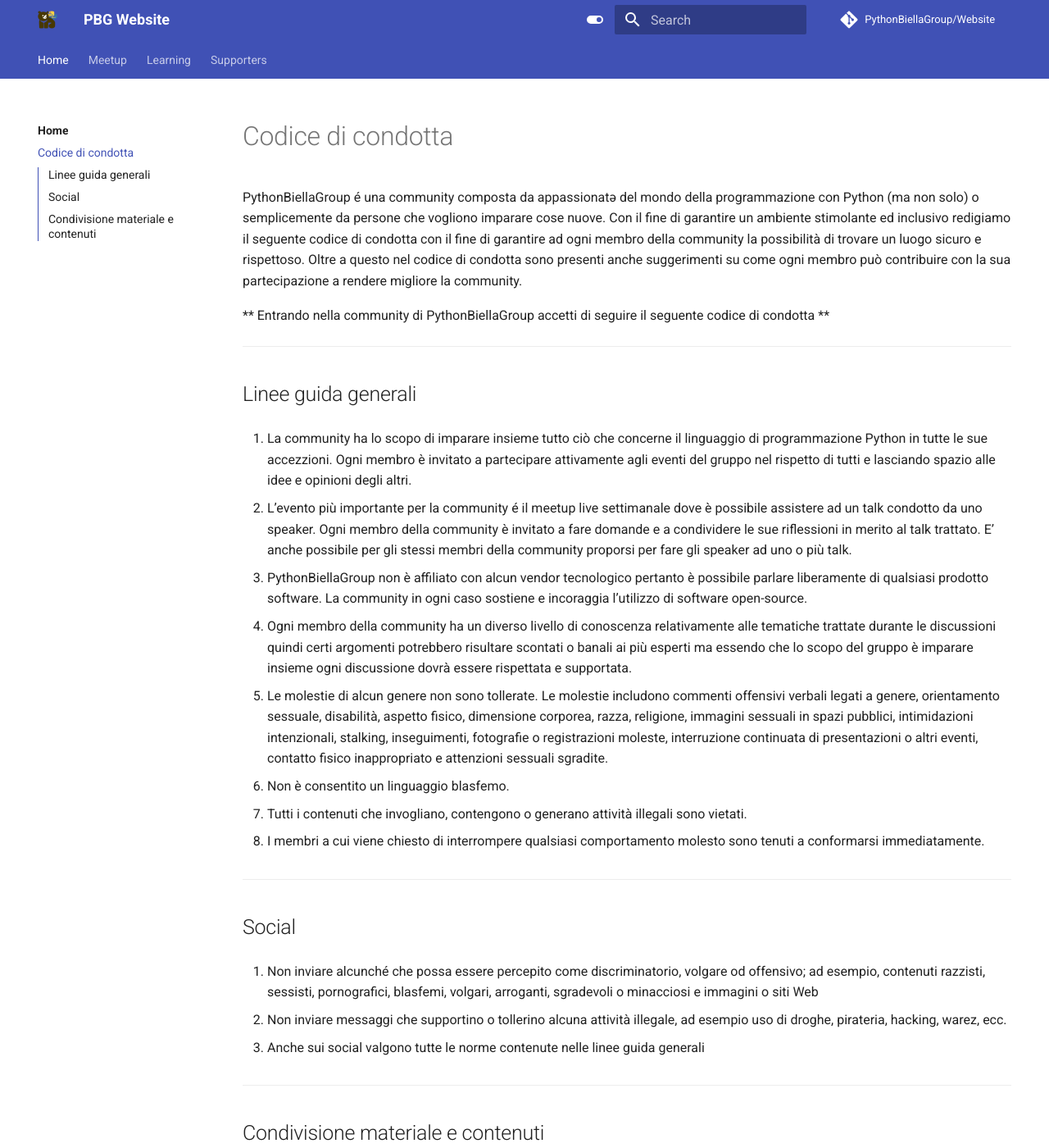
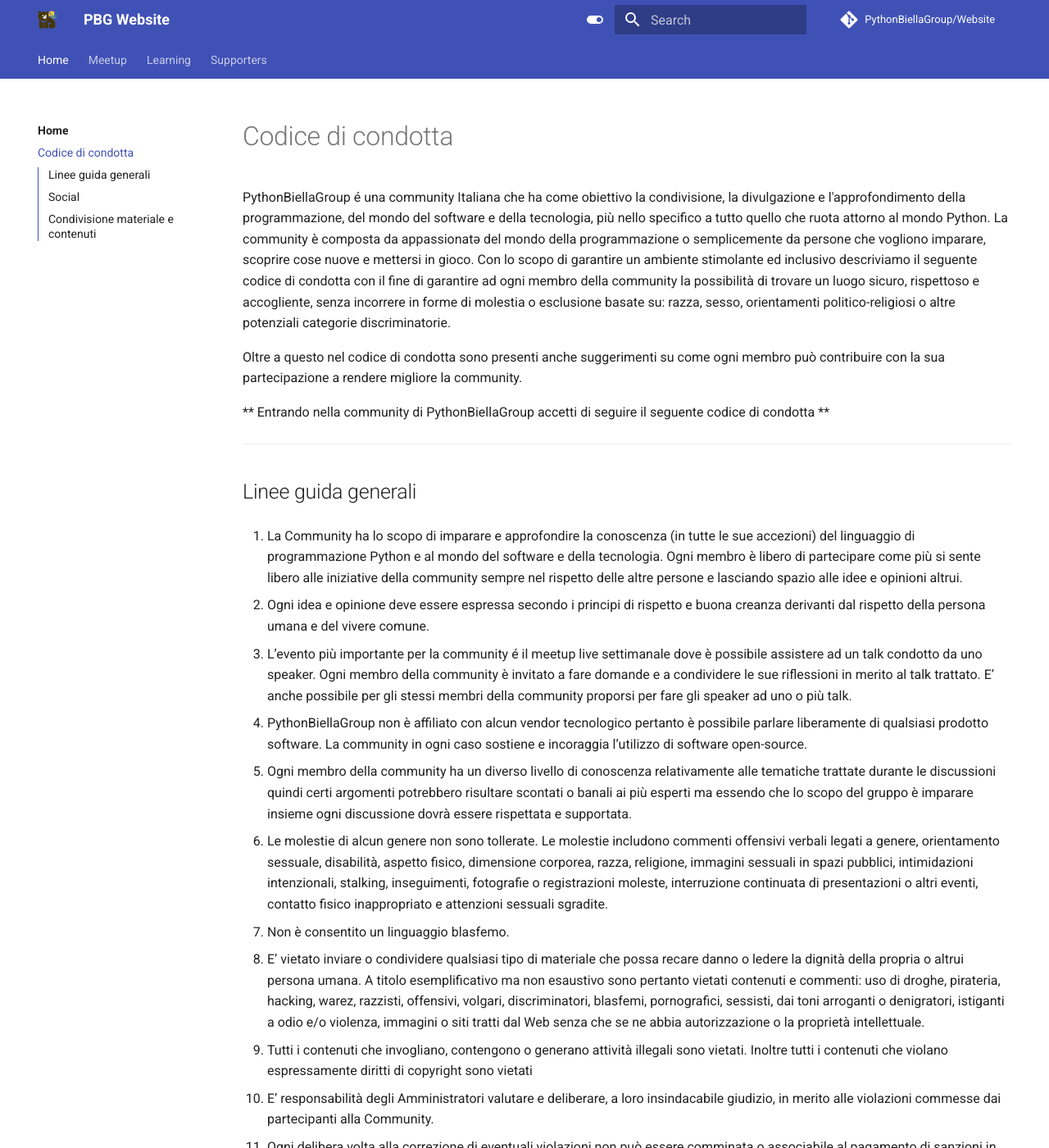
Before and after one commit to PythonBiellaGroup/website, an MkDocs documentation site: the page built from docs/home/codice_condotta.md, in a window 1280 px wide and 1400 px high. Shown: the whole window at 82% size. Built offline with MkDocs 1.6.1 and Material for MkDocs 9.7.7, drawn with Linux system fonts in a browser that asks for light colours; comment, search, counter and statistics services are not loaded; some of the changed text lies outside the part shown.

Commit message:
added new code of conduct

```diff
--- a/docs/home/codice_condotta.md
+++ b/docs/home/codice_condotta.md
@@ -5,8 +5,11 @@
 
 # Codice di condotta
 
-PythonBiellaGroup é una community composta da appassionatə del mondo della programmazione con Python (ma non solo) o semplicemente da persone che vogliono imparare cose nuove.
-Con il fine di garantire un ambiente stimolante ed inclusivo redigiamo il seguente codice di condotta con il fine di garantire ad ogni membro della community la possibilità di trovare un luogo sicuro e rispettoso. Oltre a questo nel codice di condotta sono presenti anche suggerimenti su come ogni membro può contribuire con la sua partecipazione a rendere migliore la community.
+PythonBiellaGroup é una community Italiana che ha come obiettivo la condivisione, la divulgazione e l'approfondimento della programmazione, del mondo del software e della tecnologia, più nello specifico a tutto quello che ruota attorno al mondo Python.
+La community è composta da appassionatə del mondo della programmazione o semplicemente da persone che vogliono imparare, scoprire cose nuove e mettersi in gioco.
+Con lo scopo di garantire un ambiente stimolante ed inclusivo descriviamo il seguente codice di condotta con il fine di garantire ad ogni membro della community la possibilità di trovare un luogo sicuro, rispettoso e accogliente, senza incorrere in forme di molestia o esclusione basate su: razza, sesso, orientamenti politico-religiosi o altre potenziali categorie discriminatorie.
+
+Oltre a questo nel codice di condotta sono presenti anche suggerimenti su come ogni membro può contribuire con la sua partecipazione a rendere migliore la community.
 
 ** Entrando nella community di PythonBiellaGroup accetti di seguire il seguente codice di condotta **
 
@@ -14,7 +17,9 @@
 
 ## Linee guida generali
 
-1. La community ha lo scopo di imparare insieme tutto ciò che concerne il linguaggio di programmazione Python in tutte le sue accezzioni. Ogni membro è invitato a partecipare attivamente agli eventi del gruppo nel rispetto di tutti e lasciando spazio alle idee e opinioni degli altri.
+1. La Community ha lo scopo di imparare e approfondire la conoscenza (in tutte le sue accezioni) del linguaggio di programmazione Python e al mondo del software e della tecnologia. Ogni membro è libero di partecipare come più si sente libero alle iniziative della community sempre nel rispetto delle altre persone e lasciando spazio alle idee e opinioni altrui.
+
+2. Ogni idea e opinione deve essere espressa secondo i principi di rispetto e buona creanza derivanti dal rispetto della persona umana e del vivere comune.
 
 2. L’evento più importante per la community é il meetup live settimanale dove è possibile assistere ad un talk condotto da uno speaker. Ogni membro della community è invitato a fare domande e a condividere le sue riflessioni in merito al talk trattato. E’ anche possibile per gli stessi membri della community proporsi per fare gli speaker ad uno o più talk.
 
@@ -26,9 +31,18 @@
 
 6. Non è consentito un linguaggio blasfemo.
 
-7. Tutti i contenuti che invogliano, contengono o generano attività illegali sono vietati.
+7. E’ vietato inviare o condividere qualsiasi tipo di materiale che possa recare danno o ledere la dignità della propria o altrui persona umana.
+A titolo esemplificativo ma non esaustivo sono pertanto vietati contenuti e commenti: uso di droghe, pirateria, hacking, warez, razzisti, offensivi, volgari, discriminatori, blasfemi, pornografici, sessisti, dai toni arroganti o denigratori, istiganti a odio e/o violenza, immagini o siti tratti dal Web senza che se ne abbia autorizzazione o la proprietà intellettuale.
 
-8. I membri a cui viene chiesto di interrompere qualsiasi comportamento molesto sono tenuti a conformarsi immediatamente.
+8. Tutti i contenuti che invogliano, contengono o generano attività illegali sono vietati. Inoltre tutti i contenuti che violano espressamente diritti di copyright sono vietati
+
+9. E’ responsabilità degli Amministratori valutare e deliberare, a loro insindacabile giudizio, in merito alle violazioni commesse dai partecipanti alla Community.
+
+10. Ogni delibera volta alla correzione di eventuali violazioni non può essere comminata o associabile al pagamento di sanzioni in denaro. Le delibere correttive devono essere proporzionate alla violazione.
+
+11. Il Partecipante che si trovasse a ricevere un avviso in merito ad una sua violazione, è tenuto a correggere la propria condotta in modo immediato e tempestivo ottemperando, al contempo, ad eventuali richieste correttive avanzate dagli Amministratori.
+
+12. Ogni partecipante alla community che dovesse ricevere o riscontrasse mancanze o violazioni lesive della propria o altrui dignità è invitato a comunicare tempestivamente l’accaduto agli Amministratori.
 
 ---
 ## Social
@@ -39,8 +53,12 @@
 
 3. Anche sui social valgono tutte le norme contenute nelle linee guida generali
 
+4. Non utilizzare bot o algoritmi per diffondere messaggi o contenuti di qualsiasi tipo che violino le regole della community sopra elencati e che volontariamente facciano spam agli utenti ad eccezione degli strumenti di moderazione automatica dei vari strumenti di comunicazione.
+
 ---
 ## Condivisione materiale e contenuti
 
 1. E' possibile condividere materiale che sia conforme alle norme sopra ma ogni membro della community che condivide materiale deve accertarsi che il suddetto materiale non sia coperto da diritto d'autore o che in generale sia possibile la distribuzione e condivisione dello stesso.
+
+
 2. Se si condivide un link per un contenuto é necessario accertarsi prima che l'indirizzo sia sicuro.
```
